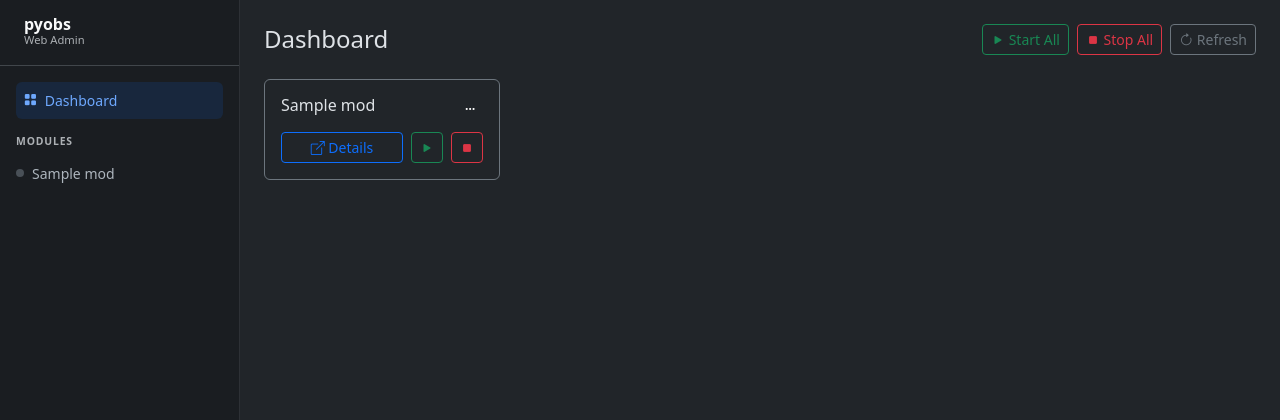
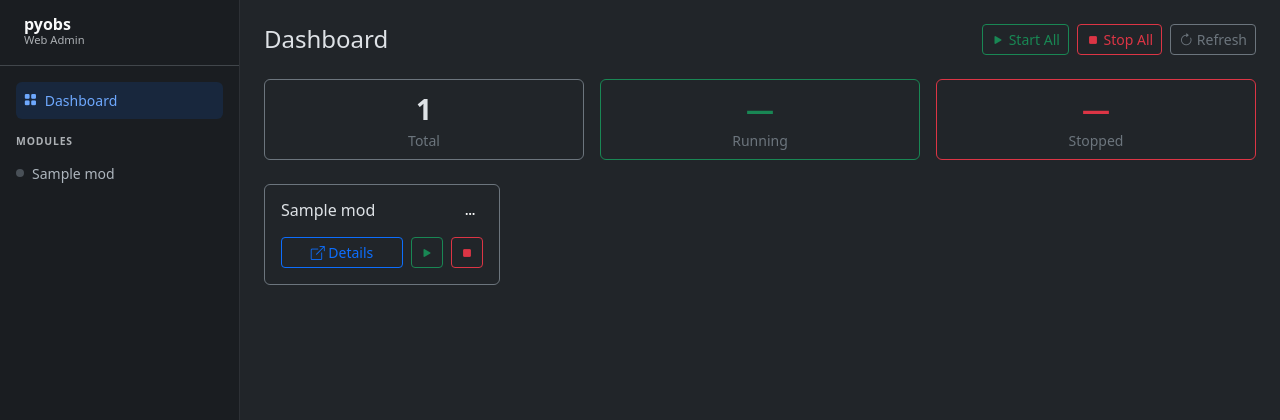
Before and after one commit to pyobs/pyobs-web-admin, a Django app: template templates/modules/dashboard.html in a window 1280 px wide. Shown: the top 420 px of the page. Run offline with Django 5.2, Linux system fonts and the light colour scheme; the template is opened without the code that fills it: most values are stand-ins (such as "Sample title", 1, 10 or a date in 2020).

Commit message:
Add module summary stats and exclude underscore modules from Start All
- Add running/stopped/total stat cards above the module grid
- Exclude underscore-prefixed modules from Start All and stopped count

Co-Authored-By: Claude Sonnet 4.6 <noreply@anthropic.com>

```diff
--- a/templates/modules/dashboard.html
+++ b/templates/modules/dashboard.html
@@ -24,6 +24,27 @@
   and contains <code>.yaml</code> files.
 </div>
 {% else %}
+<div class="row g-3 mb-4">
+  <div class="col-4">
+    <div class="card border-secondary text-center py-2">
+      <div class="fs-3 fw-bold" id="stat-total">{{ modules|length }}</div>
+      <div class="text-secondary small">Total</div>
+    </div>
+  </div>
+  <div class="col-4">
+    <div class="card border-success text-center py-2">
+      <div class="fs-3 fw-bold text-success" id="stat-running">—</div>
+      <div class="text-secondary small">Running</div>
+    </div>
+  </div>
+  <div class="col-4">
+    <div class="card border-danger text-center py-2">
+      <div class="fs-3 fw-bold text-danger" id="stat-stopped">—</div>
+      <div class="text-secondary small">Stopped</div>
+    </div>
+  </div>
+</div>
+
 <div class="row g-3" id="module-grid">
   {% for mod in modules %}
   <div class="col-sm-6 col-md-4 col-xl-3">
@@ -60,13 +81,20 @@ async function refreshAllStatuses() {
   try {
     const resp = await fetch("{% url 'api_all_statuses' %}");
     const data = await resp.json();
+    let running = 0, stopped = 0;
     data.modules.forEach(m => {
       document.querySelectorAll(`.status-badge[data-module="${m.name}"]`).forEach(badge => {
         const cls = STATUS_COLORS[m.status] || 'secondary';
         badge.className = `badge rounded-pill status-badge ${m.status} bg-${cls}`;
         badge.textContent = m.status;
       });
+      if (m.status === 'running') running++;
+      else if (!m.name.startsWith('_')) stopped++;
     });
+    const elRunning = document.getElementById('stat-running');
+    const elStopped = document.getElementById('stat-stopped');
+    if (elRunning) elRunning.textContent = running;
+    if (elStopped) elStopped.textContent = stopped;
   } catch (_) {}
 }
 
@@ -89,7 +117,9 @@ async function controlAll(action) {
   const btn = document.getElementById(btnId);
   btn.disabled = true;
   try {
-    const modules = [...document.querySelectorAll('.status-badge[data-module]')].map(el => el.dataset.module);
+    const modules = [...document.querySelectorAll('.status-badge[data-module]')]
+      .map(el => el.dataset.module)
+      .filter(name => action !== 'start' || !name.startsWith('_'));
     await Promise.all(modules.map(name =>
       fetch(`/api/modules/${name}/${action}/`, {
         method: 'POST',
```
